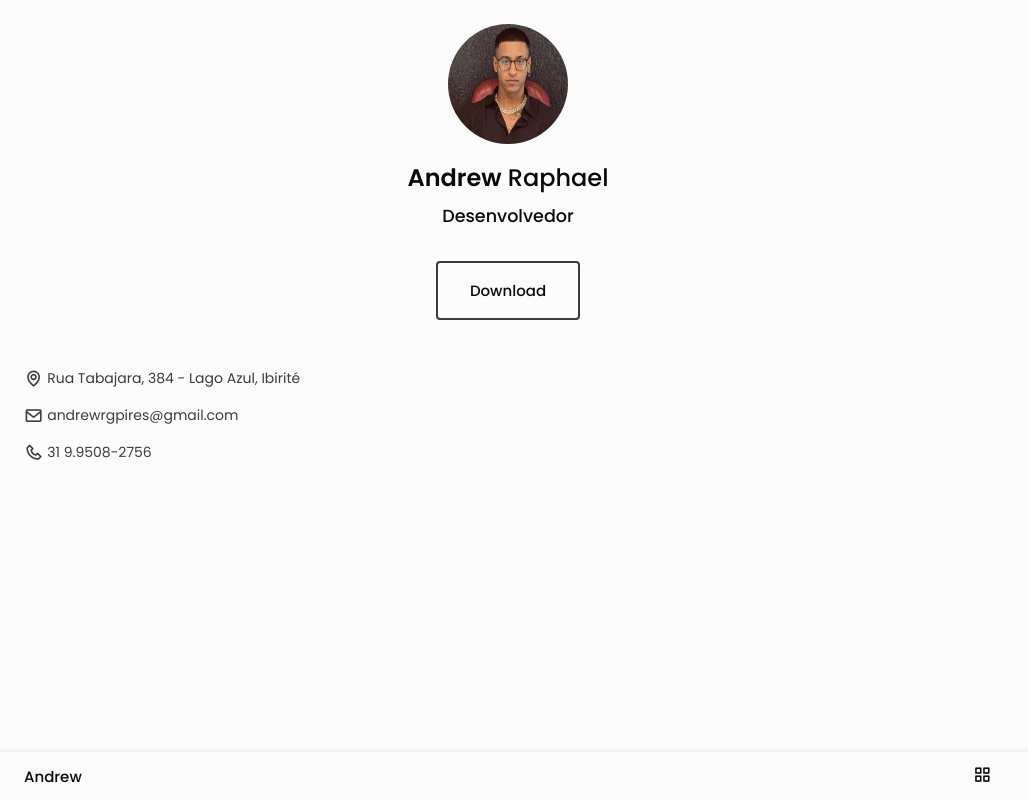
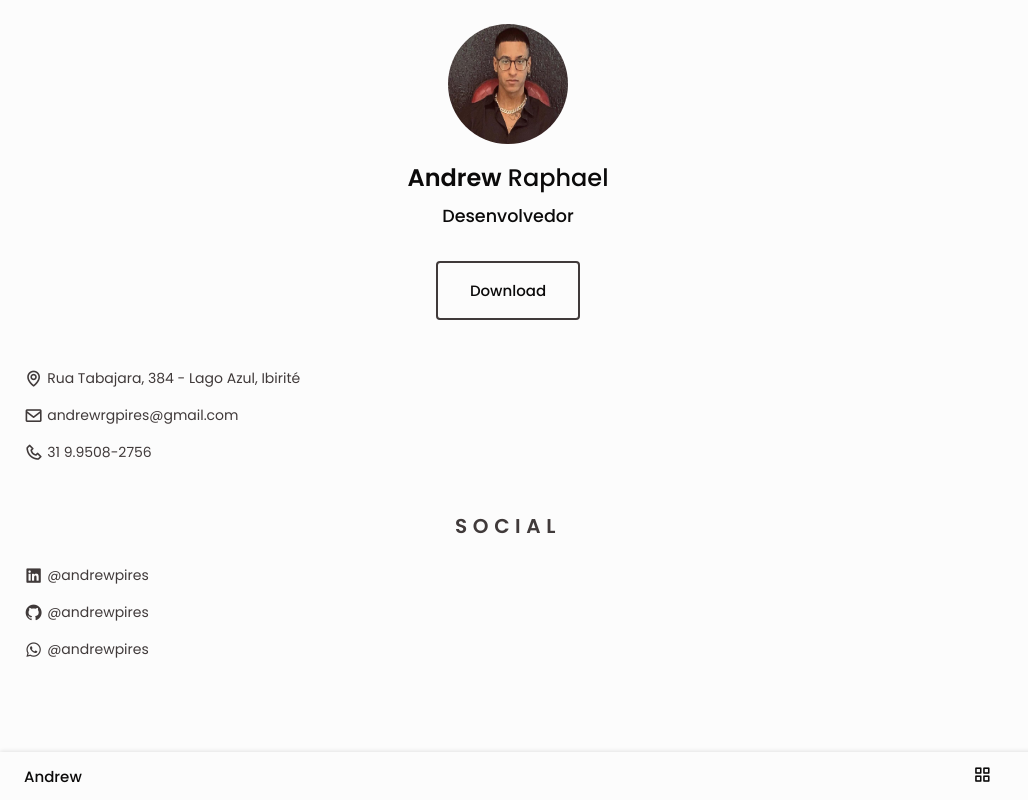
Before and after one commit to AndDevI/Curriculo, a plain HTML site: page index.html in a window 1280 px wide. Shown: the whole page, without its empty margins (0-1028 px from the left). Drawn offline with nearby package versions, Linux system fonts and the light colour scheme.

Commit message:
add-social-style-social

```diff
--- a/index.html
+++ b/index.html
@@ -101,9 +101,26 @@
                   </div>
                 </section>
             </div>
+            <!--Social-->
+              <section class="social section">
+                <h2 class="section-title">SOCIAL</h2>
+                  <div class="social__container bd-grid">
+                    <a href="https://www.linkedin.com/in/andrew-pires-rgcc/" target="_blank" class="social__link">
+                      <i class='bx bxl-linkedin-square social__icon' ></i> @andrewpires
+                    </a>
 
-            <div class="resume__right">
+                      <a href="https://github.com/AndDevI" target="_blank" class="social__link">
+                      <i class='bx bxl-github social__icon'></i> @andrewpires
+                    </a>
 
+                      <a href="https://w.app/7kemrf" target="_blank" class="social__link">
+                      <i class='bx bxl-whatsapp social__icon' ></i> @andrewpires
+                    </a>
+                  </div>
+              </section>
+            <!--Perfil-->
+
+              <div class="resume__right"></div>
             </div>
           </div>
       </main>
--- a/style.css
+++ b/style.css
@@ -239,3 +239,25 @@ img {
   background-color: var(--text-color);
   color: var(--container-color);
 }
+
+/* Social */
+.social__container {
+  grid-template-columns: max-content;
+  gap: 1rem;
+}
+
+.social__link {
+  display: inline-flex;
+  align-items: center;
+  font-size: var(--small-font-size);
+  color: var(--text-color);
+}
+
+.social__link:hover {
+  color: var(--text-color);
+}
+
+.social__icon {
+  font-size: 1.2rem;
+  margin-right: .25rem;
+}
```
